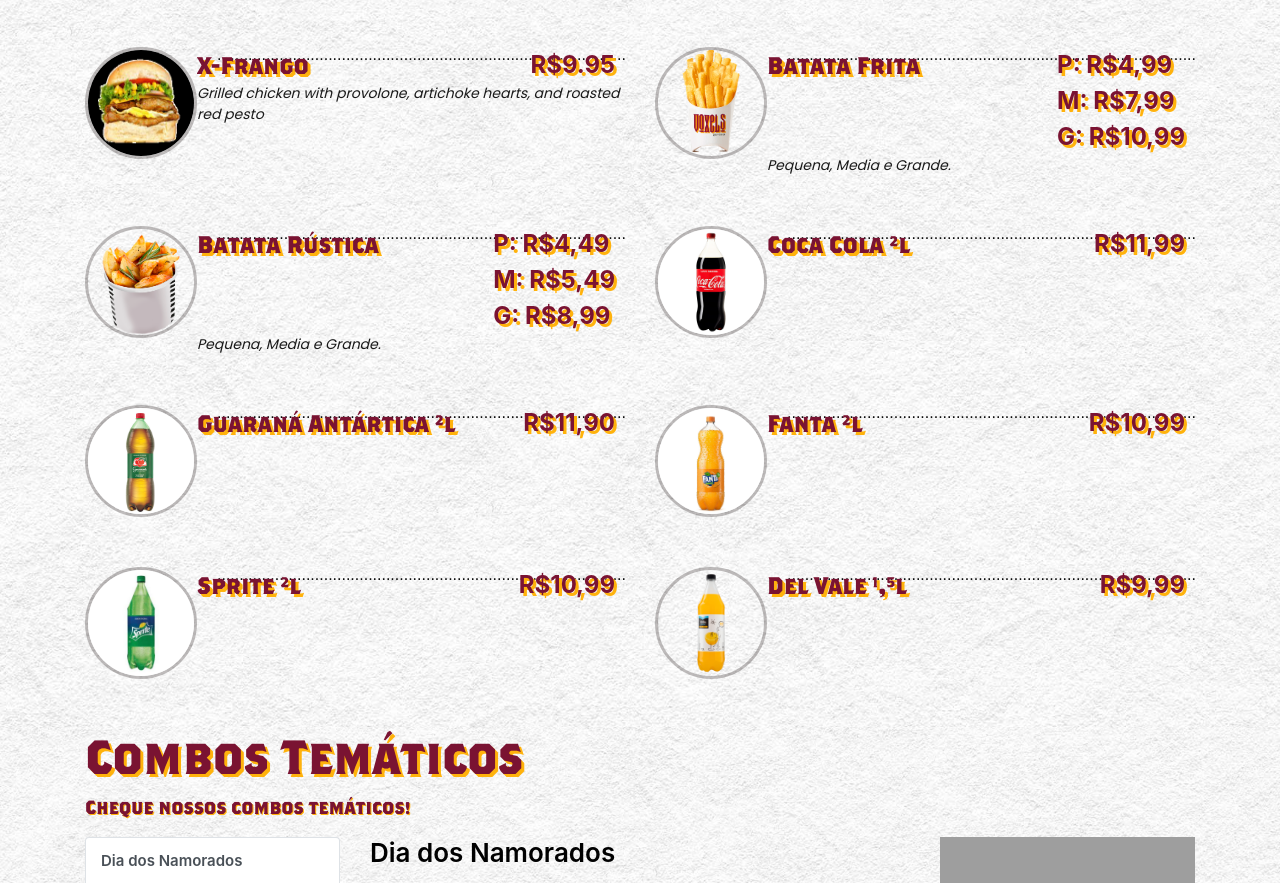
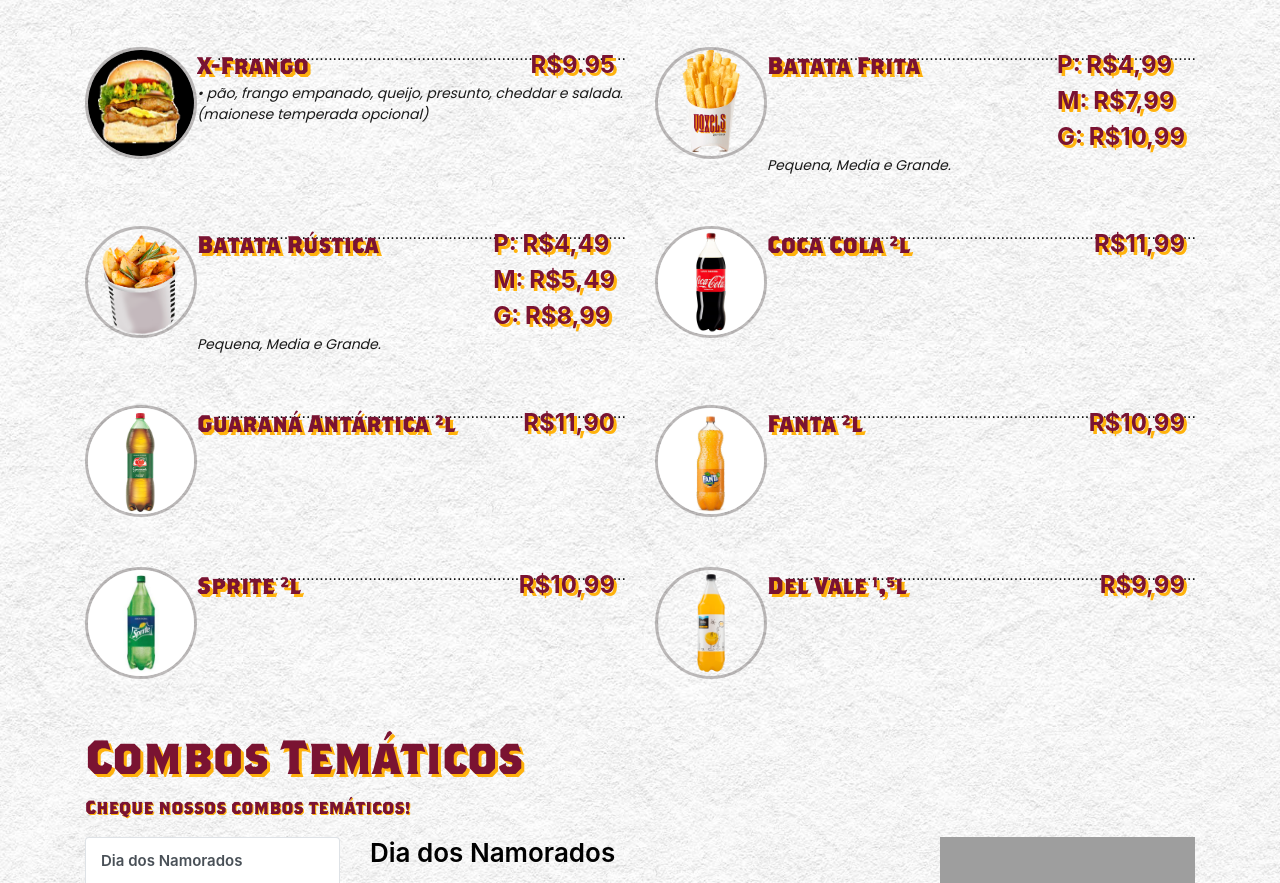
Before and after one commit to eduhbarb/hamburgueriavoxel, a plain HTML site: page index.html in a window 1280 px wide. Shown: the part 1935-2818 px from the top of the page. Drawn offline with nearby package versions, Linux system fonts and the light colour scheme; grey boxes are pictures that could not be loaded; a web font is replaced by a local one.

Commit message:
Alteração receita x frango

```diff
--- a/index.html
+++ b/index.html
@@ -15,6 +15,7 @@
     <meta name="viewport" content="width=device-width, initial-scale=1.0">
     <meta name="description" content="Uma nova hamburgueria.">
     <title>Hamburgueria</title>
+
       <!-- Frameworks -->
     <link rel="stylesheet" href="/fontawesome-free-6.0.0-web/css/all.css">
     <link rel="stylesheet" href="https://stackpath.bootstrapcdn.com/bootstrap/4.1.3/css/bootstrap.min.css" integrity="sha384-MCw98/SFnGE8fJT3GXwEOngsV7Zt27NXFoaoApmYm81iuXoPkFOJwJ8ERdknLPMO" crossorigin="anonymous">
@@ -215,7 +216,8 @@
                   <a href="#">X-Frango</a><span>R$9.95 <br> </span>
                 </div>
                 <div class="menu-ingredients">
-                  Grilled chicken with provolone, artichoke hearts, and roasted red pesto
+                  • pão, frango empanado, queijo, presunto, cheddar e salada.<br>
+(maionese temperada opcional)
                 </div>
               </div>
 
```
